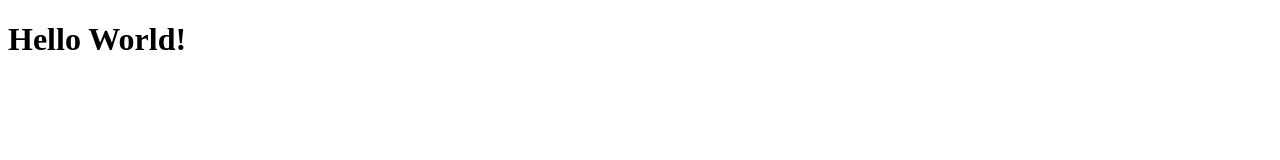
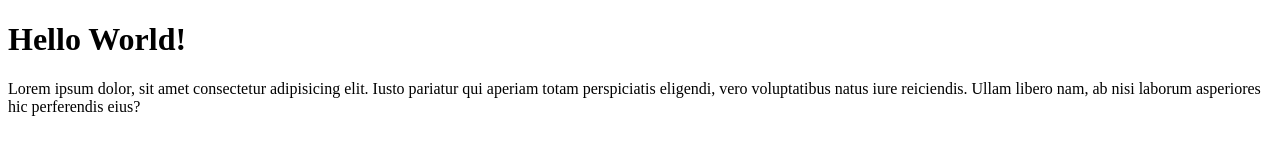
Before and after one commit to SirajHammam/wpu-git-test, a plain HTML site: page index.html in a window 1280 px wide. Drawn offline with Linux system fonts and the light colour scheme.

Commit message:
menambahkan paragraf

```diff
--- a/index.html
+++ b/index.html
@@ -7,5 +7,6 @@
 </head>
 <body>
     <h1>Hello World!</h1>
+    <p>Lorem ipsum dolor, sit amet consectetur adipisicing elit. Iusto pariatur qui aperiam totam perspiciatis eligendi, vero voluptatibus natus iure reiciendis. Ullam libero nam, ab nisi laborum asperiores hic perferendis eius?</p>
 </body>
 </html>
```
